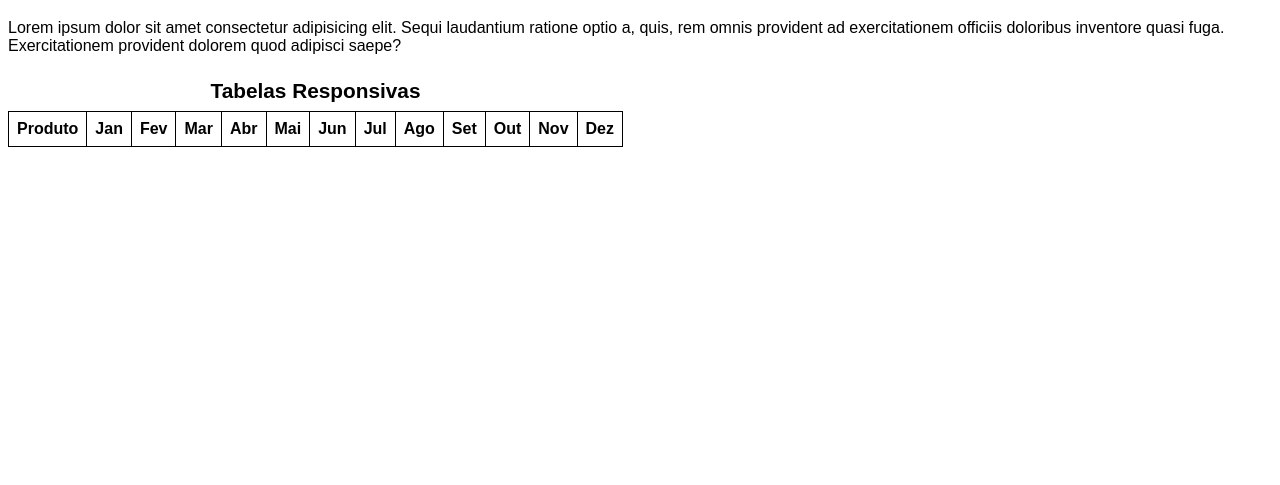
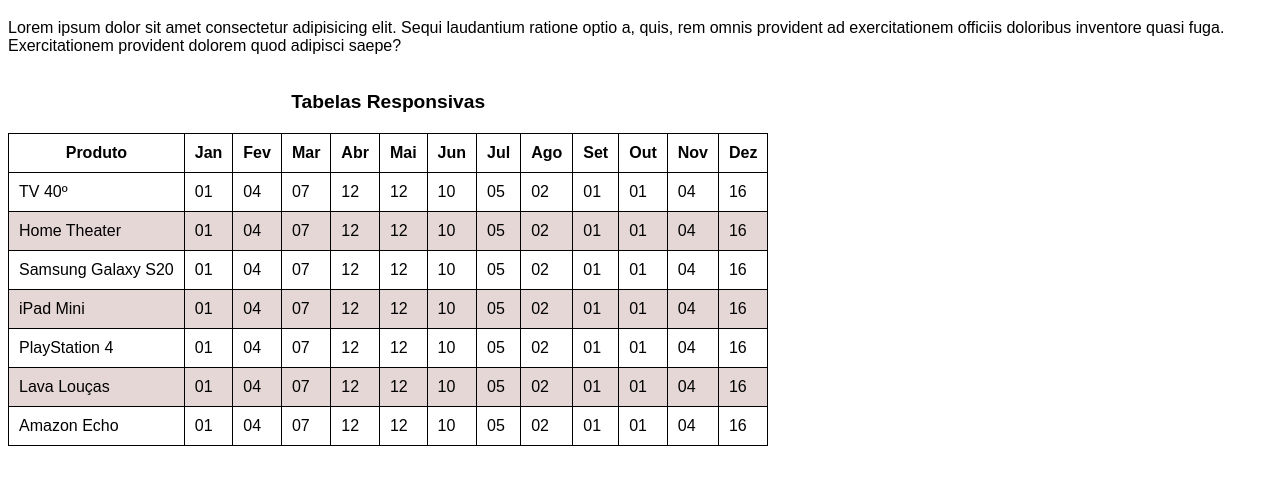
Before and after one commit to viniciussatoshi/html-css, a plain HTML site: page exercicios/ex023/tabela006.html in a window 1280 px wide. Shown: the part 61-546 px from the top of the page. Drawn offline with Linux system fonts and the light colour scheme.

Commit message:
atualizado ex 006

```diff
--- a/exercicios/ex023/tabela006.html
+++ b/exercicios/ex023/tabela006.html
@@ -11,28 +11,37 @@
     }
 
     table {
-      width: 500px;
       border-collapse: collapse;
     }
 
     caption {
-      font-size: 1.3em;
+      font-size: 1.2em;
       font-weight: bolder;
-      padding: 8px;
+      padding: 20px;
     }
 
-    th {
+    th, td {
       border: 1px solid black;
-      padding: 8px;
-      border-collapse: collapse;
+      padding: 10px;
     }
+
+    tr:nth-child(even) {
+      background-color: rgba(203, 172, 172, 0.473);
+    }
+
+    div#container {
+      overflow-x : auto;
+    }
+
   </style>
 </head>
 <body>
   <h1>Tabelas em telas pequenas</h1>
   <p>Lorem ipsum dolor sit amet consectetur adipisicing elit. Sequi laudantium ratione optio a, quis, rem omnis provident ad exercitationem officiis doloribus inventore quasi fuga. Exercitationem provident dolorem quod adipisci saepe?</p>
+  <div id="container">
     <table>
         <caption>Tabelas Responsivas</caption>
+        <thead>
           <tr>
             <th>Produto</th>
             <th>Jan</th>
@@ -48,6 +57,115 @@
             <th>Nov</th>
             <th>Dez</th>
           </tr>
+        </thead>
+        <tbody>
+        <tr>
+          <td>TV 40º</td>
+          <td>01</td>
+          <td>04</td>
+          <td>07</td>
+          <td>12</td>
+          <td>12</td>
+          <td>10</td>
+          <td>05</td>
+          <td>02</td>
+          <td>01</td>
+          <td>01</td>
+          <td>04</td>
+          <td>16</td>
+        </tr>
+        <tr>
+          <td>Home Theater</td>
+          <td>01</td>
+          <td>04</td>
+          <td>07</td>
+          <td>12</td>
+          <td>12</td>
+          <td>10</td>
+          <td>05</td>
+          <td>02</td>
+          <td>01</td>
+          <td>01</td>
+          <td>04</td>
+          <td>16</td>
+        </tr>
+        <tr>
+          <td>Samsung Galaxy S20</td>
+          <td>01</td>
+          <td>04</td>
+          <td>07</td>
+          <td>12</td>
+          <td>12</td>
+          <td>10</td>
+          <td>05</td>
+          <td>02</td>
+          <td>01</td>
+          <td>01</td>
+          <td>04</td>
+          <td>16</td>
+        </tr>
+        <tr>
+          <td>iPad Mini</td>
+          <td>01</td>
+          <td>04</td>
+          <td>07</td>
+          <td>12</td>
+          <td>12</td>
+          <td>10</td>
+          <td>05</td>
+          <td>02</td>
+          <td>01</td>
+          <td>01</td>
+          <td>04</td>
+          <td>16</td>
+        </tr>
+        <tr>
+          <td>PlayStation 4</td>
+          <td>01</td>
+          <td>04</td>
+          <td>07</td>
+          <td>12</td>
+          <td>12</td>
+          <td>10</td>
+          <td>05</td>
+          <td>02</td>
+          <td>01</td>
+          <td>01</td>
+          <td>04</td>
+          <td>16</td>
+        </tr>
+        <tr>
+          <td>Lava Louças</td>
+          <td>01</td>
+          <td>04</td>
+          <td>07</td>
+          <td>12</td>
+          <td>12</td>
+          <td>10</td>
+          <td>05</td>
+          <td>02</td>
+          <td>01</td>
+          <td>01</td>
+          <td>04</td>
+          <td>16</td>
+        </tr>
+        <tr>
+          <td>Amazon Echo</td>
+          <td>01</td>
+          <td>04</td>
+          <td>07</td>
+          <td>12</td>
+          <td>12</td>
+          <td>10</td>
+          <td>05</td>
+          <td>02</td>
+          <td>01</td>
+          <td>01</td>
+          <td>04</td>
+          <td>16</td>
+        </tr>
+      </tbody>
     </table>
+  </div>
 </body>
 </html>
```
Lines whose indentation alone changed are shown as unchanged.
